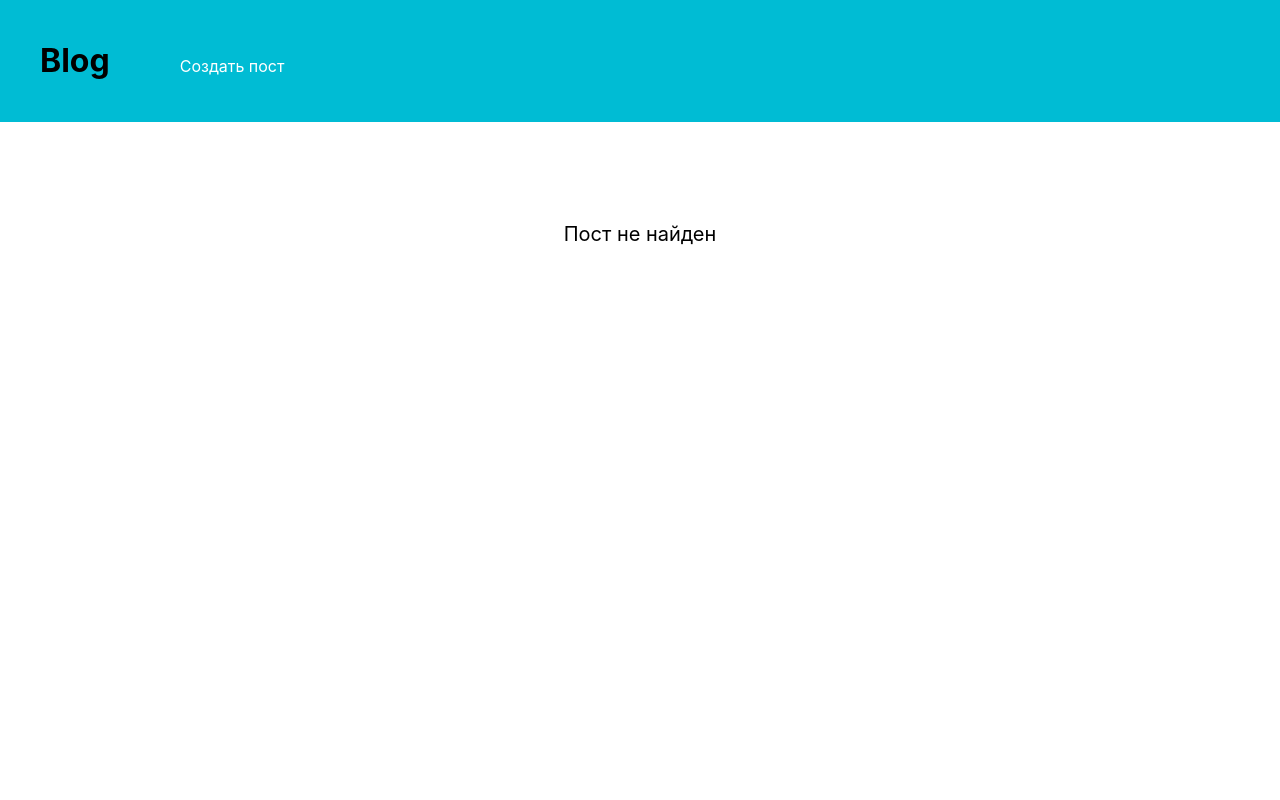
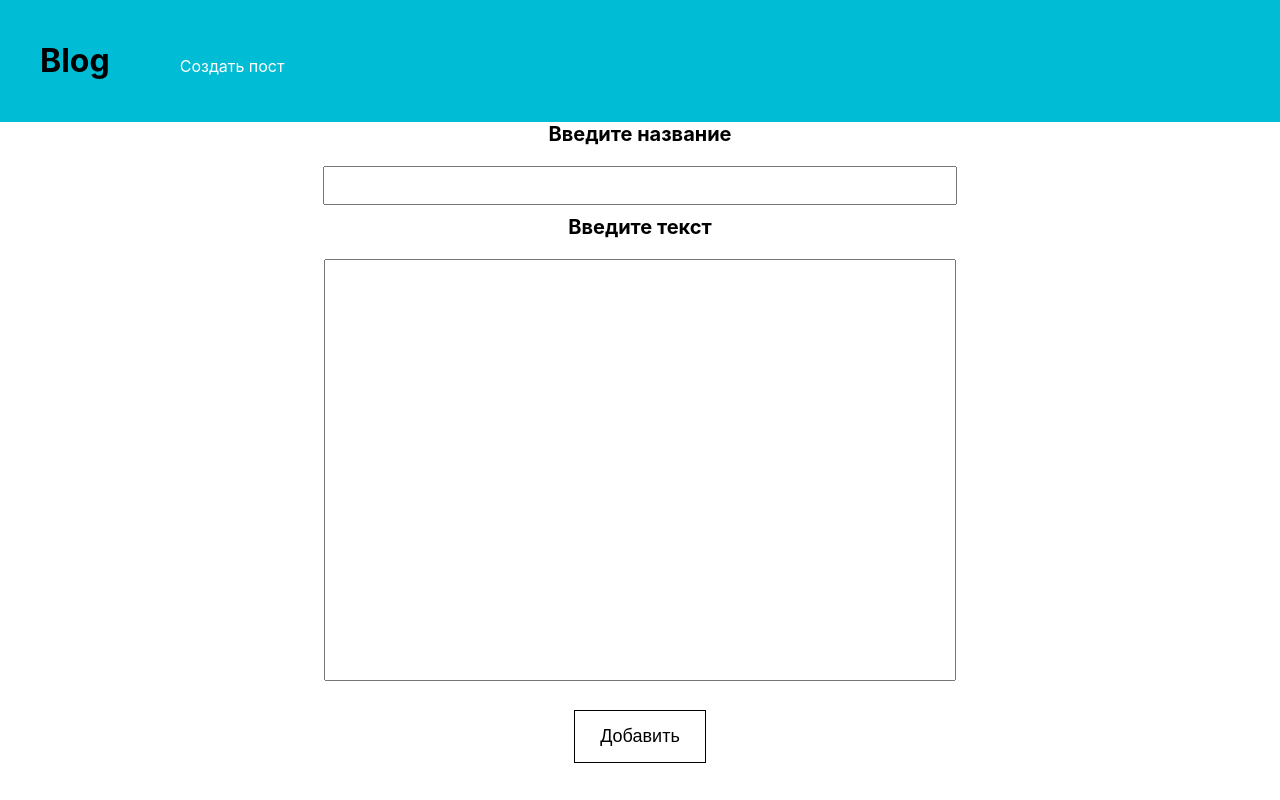
Before and after one commit to brinevdev/Blog, a React (Create React App) app: page /posts/create in a window 1280 px wide. Built offline with nearby package versions, Linux system fonts and the light colour scheme; no server answers.

Commit message:
change create post route

```diff
--- a/src/App.jsx
+++ b/src/App.jsx
@@ -11,7 +11,7 @@ function App() {
     <Routes>
         <Route path='/' element = {<Posts/>}></Route>
         <Route path='/posts/:id' element = {<SinglePost/>}></Route>
-        <Route path='/newPost' element = {<CreatePost/>}></Route>
+        <Route path='/posts/create' element = {<CreatePost/>}></Route>
         <Route path='/posts/:id/edit' element = {<EditPost/>}></Route>
     </Routes>
   );
--- a/src/components/Header/Header.jsx
+++ b/src/components/Header/Header.jsx
@@ -8,7 +8,7 @@ const Header = () => {
             <Link to='/'><h1>Blog</h1></Link>
             <nav>
                 <ul className='menu'>
-                <li><Link to="newPost" className='menu__link'>Создать пост</Link></li>
+                <li><Link to="/posts/create" className='menu__link'>Создать пост</Link></li>
                 </ul>
             </nav>
             </div>
```
